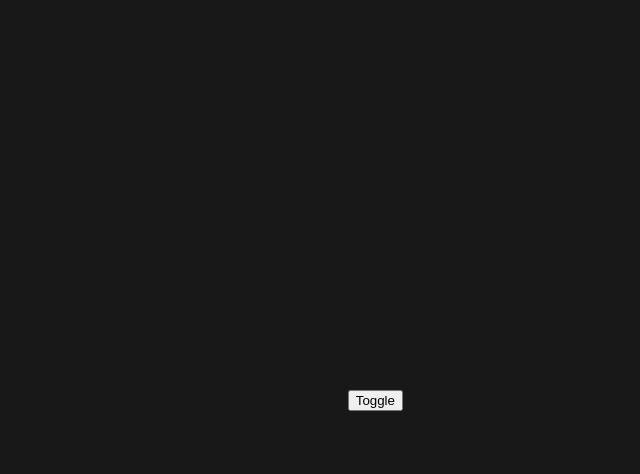
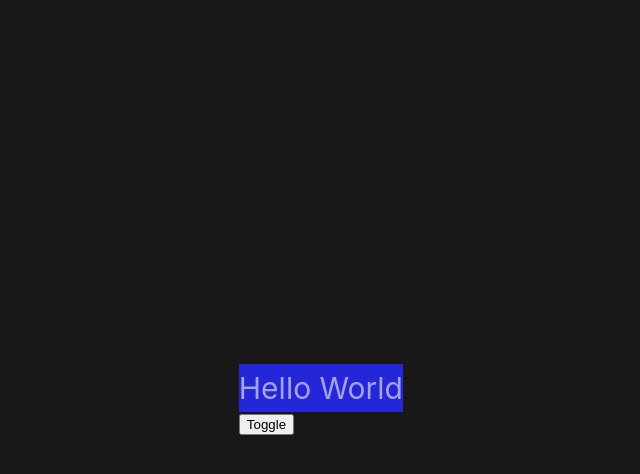
Before and after one commit to JoaquinPerezDev/Animations-Quiz-App, a Vue app: page / in a window 1280 px wide. Both pictures are taken after a click on the button "Toggle". Shown: the top 474 px of the page, without its empty margins (237-877 px from the left). Built offline with nearby package versions, Linux system fonts and the light colour scheme.

Commit message:
Added transition functionality to the homeview by learning about the built-in Vue component Transition and styling the desired element accordingly

```diff
--- a/src/views/HomeView.vue
+++ b/src/views/HomeView.vue
@@ -1,12 +1,14 @@
 <script setup>
   import { ref } from 'vue'
 
-  const showText = ref(true)
+  const showText = ref(false)
 </script>
 
 <template>
   <main>
-    <h1 v-if="showText">Hello World</h1>
+    <Transition name="color">
+      <h1 v-if="showText">Hello World</h1>
+    </Transition>
     <button @click="showText = !showText">
       Toggle
     </button>
@@ -15,4 +17,14 @@
 
 <style scoped>
 
+.color-enter-from {
+  background-color: yellow;
+}
+.color-enter-to {
+  background-color: blue;
+}
+
+  .color-enter-active {
+    transition: all 5s ease;
+  }
 </style>
```
